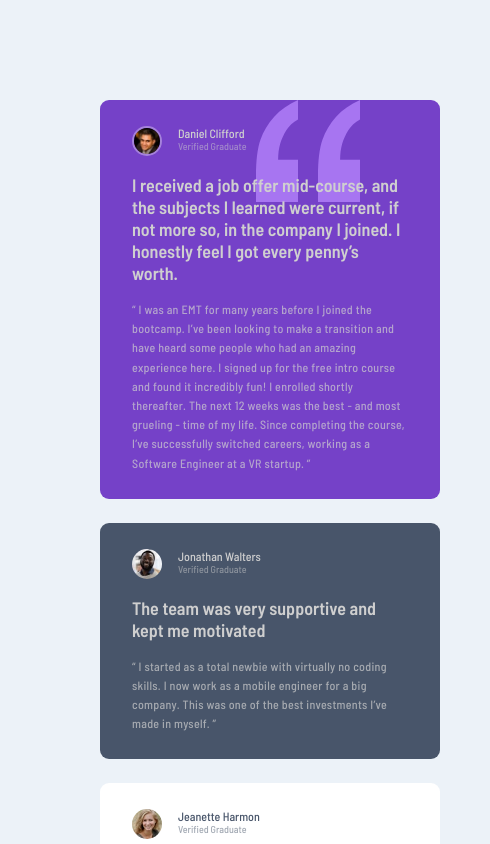
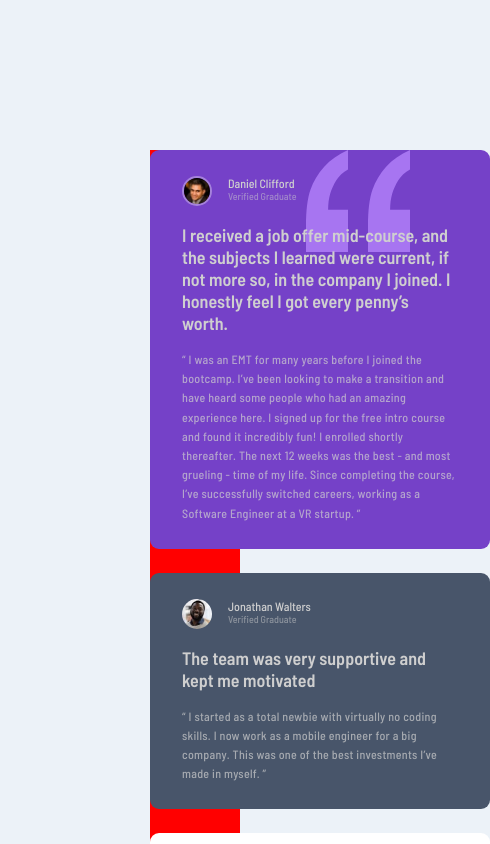
Before and after one commit to utkarshseth2019/testimonials-grid, a plain HTML site: page testimonials-grid-section-main/index.html in a window 390 px wide. Shown: the top 844 px of the page, 490 px wide, since content can reach past the window. Drawn offline with Linux system fonts and the light colour scheme.

Commit message:
Update style.css

```diff
--- a/testimonials-grid-section-main/style.css
+++ b/testimonials-grid-section-main/style.css
@@ -20,22 +20,25 @@ html {
 }
 
 body {
-    margin-left: auto;
-    margin-right: auto;
-    justify-content: center;
-    padding: 10rem;
+    padding: 15rem;
     background-color: hsl(0, 0%, 81%);
     background-color: hsl(210, 46%, 95%);
     font-family: "Barlow Semi Condensed", sans-serif;
+}
+
+.container {
+    display: flex;
+    justify-content: center;
 }
 
 section {
     display: grid;
     /* grid-template-columns: repeat(4, 1fr); */
     /* grid-template-columns: repeat(auto-fit, minmax(34rem, 1fr)); */
-    grid-template-columns: repeat(auto-fit, minmax(34rem, 1fr));
+    grid-template-columns: repeat(auto-fit, minmax(0, 1fr));
     margin-bottom: 2rem;
     gap: 2.4rem;
+    /* margin: 3.2rem; */
 }
 
 .testimonial {
@@ -144,12 +147,12 @@ img[alt~="Patrick"] {
 
 /* Below 1024px  */
 
-
-/* @media (max-width: 64em) {
+@media (max-width: 64em) {
     section {
         grid-template-columns: repeat(auto-fit, minmax(34rem, 1fr));
+        background-color: red;
     }
-} */
+}
 
 
 /* Grid box positions */
```
